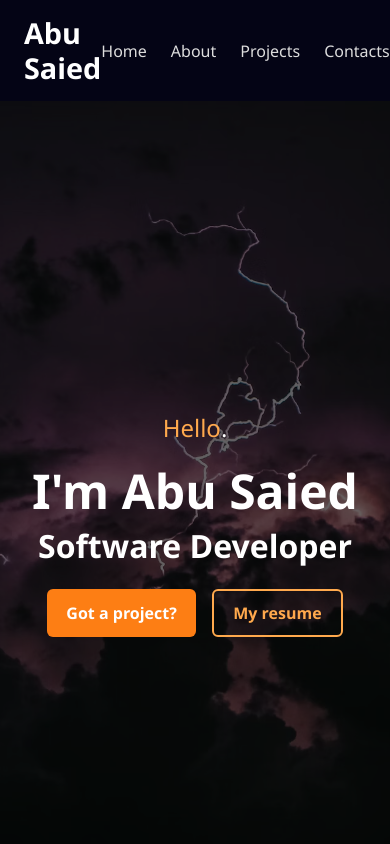
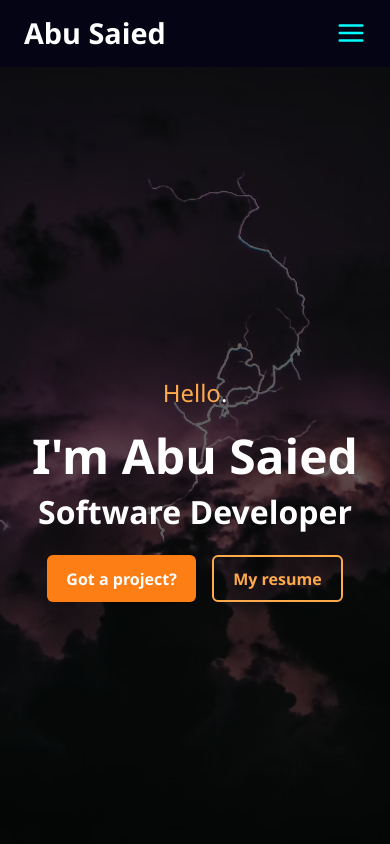
Before and after one commit to abu-saied-mondal/nextjs-portfolio, a Next.js app: page / in a window 390 px wide. Shown: the top 844 px of the page. Built offline with nearby package versions, Linux system fonts and the light colour scheme.

Commit message:
responsiv done

```diff
--- a/src/app/components/Navbar.js
+++ b/src/app/components/Navbar.js
@@ -1,16 +1,71 @@
 "use client";
 import Link from "next/link";
+import { useState } from "react";
 
 export default function Navbar() {
+  const [isOpen, setIsOpen] = useState(false);
+  const toggleMenu = () => setIsOpen(!isOpen);
+
   return (
     <nav className="navbar-custom py-3 px-4 d-flex align-items-center justify-content-between">
+      {/* Left: Logo */}
       <h1 className="navbar-title m-0 text-cyan">Abu Saied</h1>
-      <ul className="nav-links list-unstyled d-flex gap-4 m-0">
+
+      {/* Right: Desktop Links */}
+      <ul className="nav-links list-unstyled d-none d-md-flex gap-4 m-0">
         <li><Link href="#home" className="nav-link-custom text-cyan">Home</Link></li>
         <li><Link href="#about" className="nav-link-custom text-cyan">About</Link></li>
         <li><Link href="#projects" className="nav-link-custom text-cyan">Projects</Link></li>
         <li><Link href="#contact" className="nav-link-custom text-cyan">Contacts</Link></li>
       </ul>
+
+      {/* Right: Mobile Menu Toggle (shown only on mobile) */}
+      <div onClick={toggleMenu} className="d-md-none">
+        {isOpen ? (
+          // Close Icon
+          <svg
+            xmlns="http://www.w3.org/2000/svg"
+            width="30"
+            height="30"
+            viewBox="0 0 24 24"
+            fill="none"
+            stroke="#00ffff"
+            strokeWidth="2"
+            strokeLinecap="round"
+            strokeLinejoin="round"
+          >
+            <line x1="18" y1="6" x2="6" y2="18" />
+            <line x1="6" y1="6" x2="18" y2="18" />
+          </svg>
+        ) : (
+          // Hamburger Icon
+          <svg
+            xmlns="http://www.w3.org/2000/svg"
+            width="30"
+            height="30"
+            viewBox="0 0 24 24"
+            fill="none"
+            stroke="#00ffff"
+            strokeWidth="2"
+            strokeLinecap="round"
+            strokeLinejoin="round"
+          >
+            <line x1="3" y1="6" x2="21" y2="6" />
+            <line x1="3" y1="12" x2="21" y2="12" />
+            <line x1="3" y1="18" x2="21" y2="18" />
+          </svg>
+        )}
+      </div>
+
+      {/* Dropdown Menu (mobile only) */}
+      {isOpen && (
+        <ul className="mobile-nav-links list-unstyled position-absolute top-100 end-0 bg-dark w-100 text-center">
+          <li><Link href="#home" className="nav-link-custom d-block py-2" onClick={toggleMenu}>Home</Link></li>
+          <li><Link href="#about" className="nav-link-custom d-block py-2" onClick={toggleMenu}>About</Link></li>
+          <li><Link href="#projects" className="nav-link-custom d-block py-2" onClick={toggleMenu}>Projects</Link></li>
+          <li><Link href="#contact" className="nav-link-custom d-block py-2" onClick={toggleMenu}>Contacts</Link></li>
+        </ul>
+      )}
     </nav>
   );
 }
```
Also changed, not shown: src/app/components/Skills.js (+20 -7 lines).
